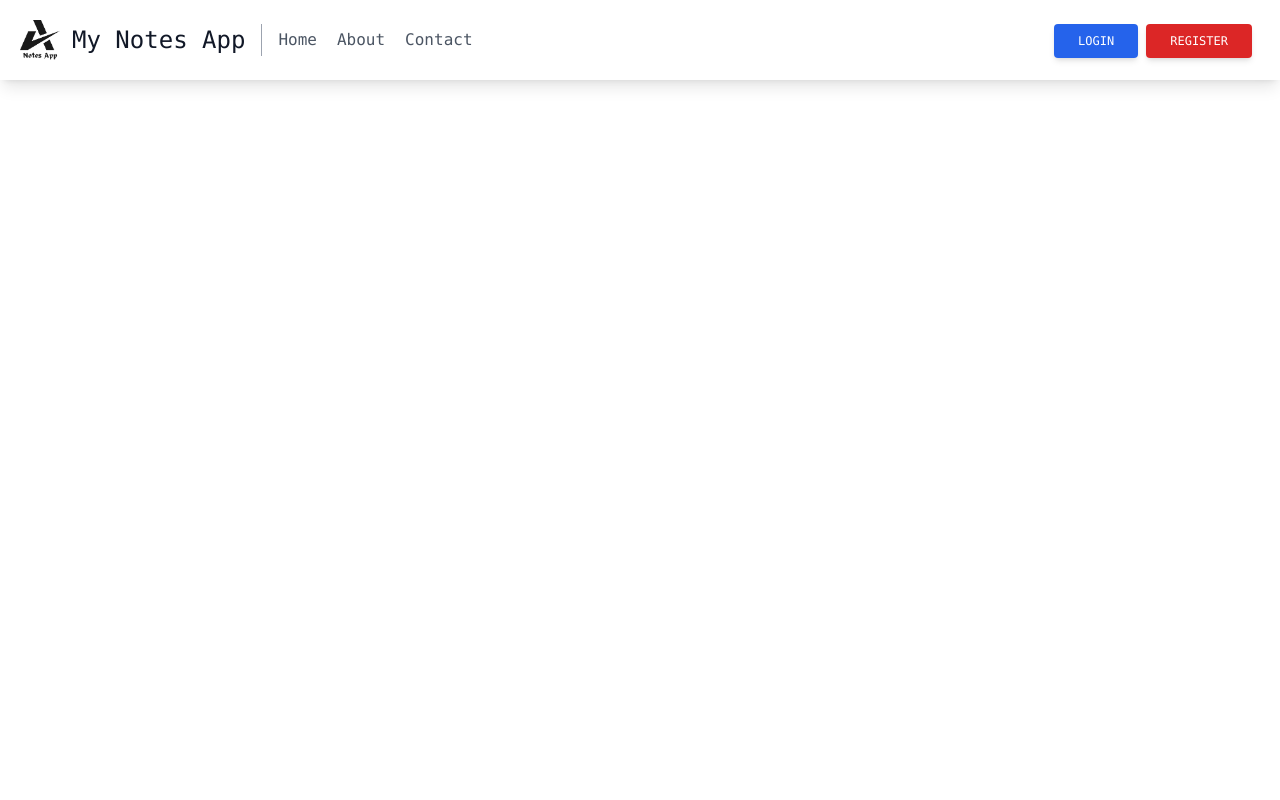
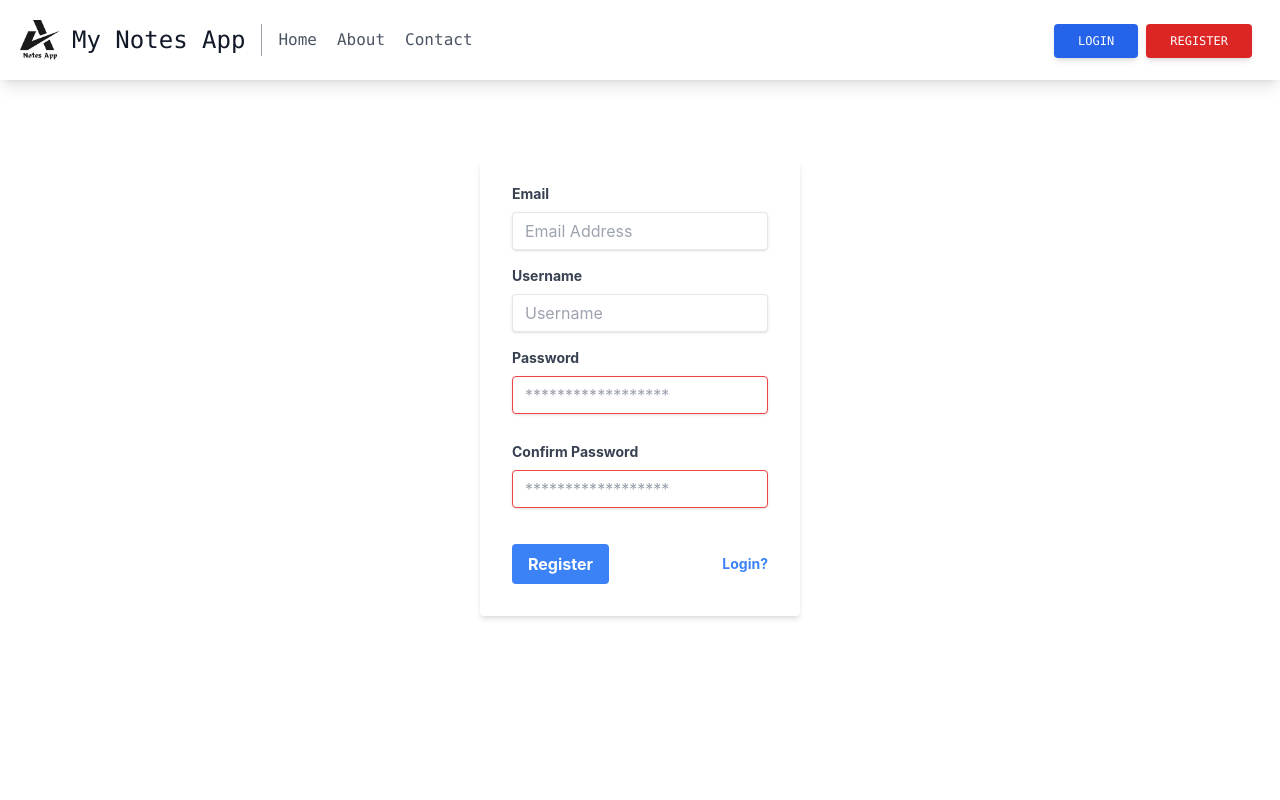
Before and after one commit to SantoshPhaiju/notes-app, a React (Create React App) app in the folder frontend/: page /register in a window 1280 px wide. Shown: the top 800 px of the page. Built offline with nearby package versions, Linux system fonts and the light colour scheme.

Commit message:
form validation with formik and yup

```diff
--- a/frontend/package.json
+++ b/frontend/package.json
@@ -6,12 +6,14 @@
     "@testing-library/jest-dom": "^5.16.5",
     "@testing-library/react": "^13.3.0",
     "@testing-library/user-event": "^13.5.0",
+    "formik": "^2.2.9",
     "react": "^18.2.0",
     "react-dom": "^18.2.0",
     "react-icons": "^4.4.0",
     "react-router-dom": "^6.3.0",
     "react-scripts": "5.0.1",
-    "web-vitals": "^2.1.4"
+    "web-vitals": "^2.1.4",
+    "yup": "^0.32.11"
   },
   "scripts": {
     "start": "react-scripts start",
--- a/frontend/src/App.js
+++ b/frontend/src/App.js
@@ -4,6 +4,7 @@ import Home from "./components/Home";
 import Header from "./components/Header";
 import Footer from "./components/Footer";
 import Login from "./components/Login";
+import Register from "./components/Register";
 
 const App = () => {
   return (
@@ -15,6 +16,7 @@ const App = () => {
         <Routes>
           <Route exact path="/" element={<Home />}></Route>
           <Route exact path="/login" element={<Login />}></Route>
+          <Route exact path="/register" element={<Register />}></Route>
         </Routes>
         </div>
         <Footer />
--- a/frontend/src/components/Header.js
+++ b/frontend/src/components/Header.js
@@ -51,7 +51,7 @@ const Header = () => {
                 <Link to='/login' className="px-6 py-2.5 bg-blue-600 text-white font-medium text-xs leading-tight uppercase rounded shadow-md hover:bg-blue-700 hover:shadow-lg focus:bg-blue-700 focus:shadow-lg focus:outline-none focus:ring-0 active:bg-blue-800 active:shadow-lg transition duration-150 ease-in-out">
                   Login
                 </Link>
-                <Link to="/" className="px-6 py-2.5 bg-red-600 text-white font-medium text-xs leading-tight uppercase rounded shadow-md hover:bg-red-700 hover:shadow-lg focus:bg-red-700 focus:shadow-lg focus:outline-none focus:ring-0 active:bg-red-800 active:shadow-lg transition duration-150 ease-in-out">
+                <Link to="/register" className="px-6 py-2.5 bg-red-600 text-white font-medium text-xs leading-tight uppercase rounded shadow-md hover:bg-red-700 hover:shadow-lg focus:bg-red-700 focus:shadow-lg focus:outline-none focus:ring-0 active:bg-red-800 active:shadow-lg transition duration-150 ease-in-out">
                   Register
                 </Link>
               </div>
--- a/frontend/src/components/Login.js
+++ b/frontend/src/components/Login.js
@@ -41,7 +41,7 @@ const Login = () => {
               className="bg-blue-500 hover:bg-blue-700 text-white font-bold py-2 px-4 rounded focus:outline-none focus:shadow-outline"
               type="button"
             >
-              Sign In
+              Log In
             </button>
             <a
               className="inline-block align-baseline font-bold text-sm text-blue-500 hover:text-blue-800"
--- /dev/null
+++ b/frontend/src/components/Register.js
@@ -0,0 +1,142 @@
+import React, {  } from "react";
+import { Link } from "react-router-dom";
+import { useFormik } from "formik";
+import { signupSchema } from "../schemas";
+
+const Register = () => {
+  const credentials = {
+    email: "",
+    username: "",
+    password: "",
+    cpassword: "",
+  }
+  const { values, handleBlur, touched, handleSubmit, errors, handleChange } =
+    useFormik({
+      initialValues: credentials,
+      validationSchema: signupSchema,
+      onSubmit: (values, action) => {
+        console.log(values);
+        action.resetForm();
+      },
+    });
+
+  return (
+    <div>
+      <div className="w-full max-w-xs m-auto mt-20">
+        <form
+          onSubmit={handleSubmit}
+          className="bg-white shadow-md rounded px-8 pt-6 pb-8 mb-4"
+        >
+          <div className="mb-4">
+            <label
+              className="block text-gray-700 text-sm font-bold mb-2"
+              htmlFor="email"
+            >
+              Email
+            </label>
+            <input
+              className="shadow appearance-none border rounded w-full py-2 px-3 text-gray-700 leading-tight focus:outline-none focus:shadow-outline"
+              id="email"
+              type="email"
+              placeholder="Email Address"
+              autoComplete="off"
+              name="email"
+              value={values.email}
+              onChange={handleChange}
+              onBlur={handleBlur}
+              required
+            />
+            {errors.email && touched.email ? (
+              <p className="text-red-500 text-xs italic">{errors.email}</p>
+            ) : null}
+          </div>
+          <div className="mb-4">
+            <label
+              className="block text-gray-700 text-sm font-bold mb-2"
+              htmlFor="username"
+            >
+              Username
+            </label>
+            <input
+              className="shadow appearance-none border rounded w-full py-2 px-3 text-gray-700 leading-tight focus:outline-none focus:shadow-outline"
+              id="username"
+              type="text"
+              autoComplete="off"
+              placeholder="Username"
+              name="username"
+              value={values.username}
+              onChange={handleChange}
+              onBlur={handleBlur}
+              required
+            />
+            {errors.username && touched.username ? (
+              <p className="text-red-500 text-xs italic">{errors.username}</p>
+            ) : null}
+          </div>
+          <div className="mb-4">
+            <label
+              className="block text-gray-700 text-sm font-bold mb-2"
+              htmlFor="password"
+            >
+              Password
+            </label>
+            <input
+              className="shadow appearance-none border border-red-500 rounded w-full py-2 px-3 text-gray-700 mb-3 leading-tight focus:outline-none focus:shadow-outline"
+              id="password"
+              autoComplete="off"
+              type="password"
+              name="password"
+              placeholder="******************"
+              value={values.password}
+              onChange={handleChange}
+              onBlur={handleBlur}
+              required
+            />
+            {errors.password && touched.password ? (
+              <p className="text-red-500 text-xs italic">{errors.password}</p>
+            ) : null}
+          </div>
+          <div className="mb-6">
+            <label
+              className="block text-gray-700 text-sm font-bold mb-2"
+              htmlFor="cpassword"
+            >
+              Confirm Password
+            </label>
+            <input
+              className="shadow appearance-none border border-red-500 rounded w-full py-2 px-3 text-gray-700 mb-3 leading-tight focus:outline-none focus:shadow-outline"
+              id="cpassword"
+              autoComplete="off"
+              type="password"
+              name="cpassword"
+              placeholder="******************"
+              value={values.cpassword}
+              onChange={handleChange}
+              onBlur={handleBlur}
+              required
+            />
+            {errors.cpassword && touched.cpassword ? (
+              <p className="text-red-500 text-xs italic">{errors.cpassword}</p>
+            ) : null}
+          </div>
+          <div className="flex items-center justify-between">
+            <button
+              className="bg-blue-500 hover:bg-blue-700 text-white font-bold py-2 px-4 rounded focus:outline-none focus:shadow-outline"
+              type="submit"
+            >
+              Register
+            </button>
+            <Link
+              className="inline-block align-baseline font-bold text-sm text-blue-500 hover:text-blue-800"
+              to="/login"
+            >
+              Login?
+            </Link>
+          </div>
+        </form>
+      </div>
+    </div>
+  );
+};
+
+export default Register;
--- /dev/null
+++ b/frontend/src/schemas/index.js
@@ -0,0 +1,12 @@
+import * as Yup from "yup";
+
+export const signupSchema = Yup.object({
+  username: Yup.string().min(2).max(25).required("Please Enter Your Username"),
+  email: Yup.string().email().required("Enter your email"),
+  password: Yup.string()
+    .min(6)
+    .required("Password must be atleast 6 character"),
+  cpassword: Yup.string()
+    .required()
+    .oneOf([Yup.ref("password"), null], "Passwords donot match"),
+});
```
Also changed, not shown: 1 other file (tests, documents, lock files or other folders).
